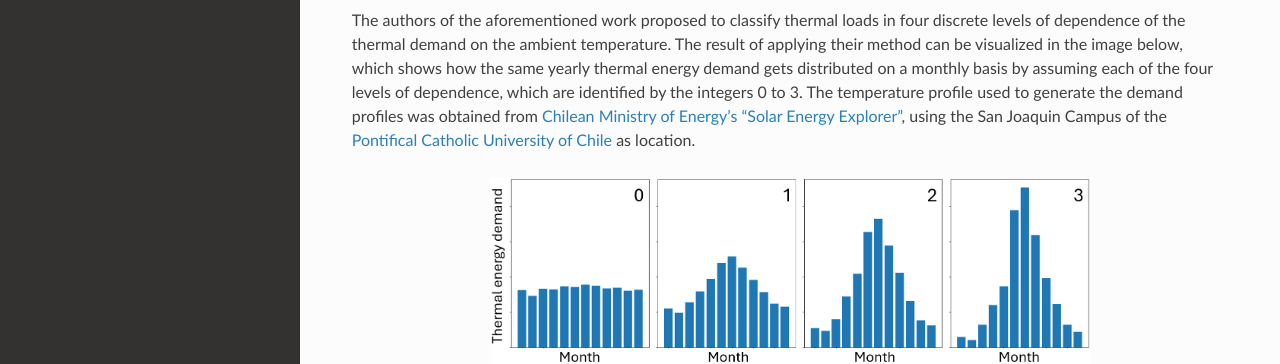
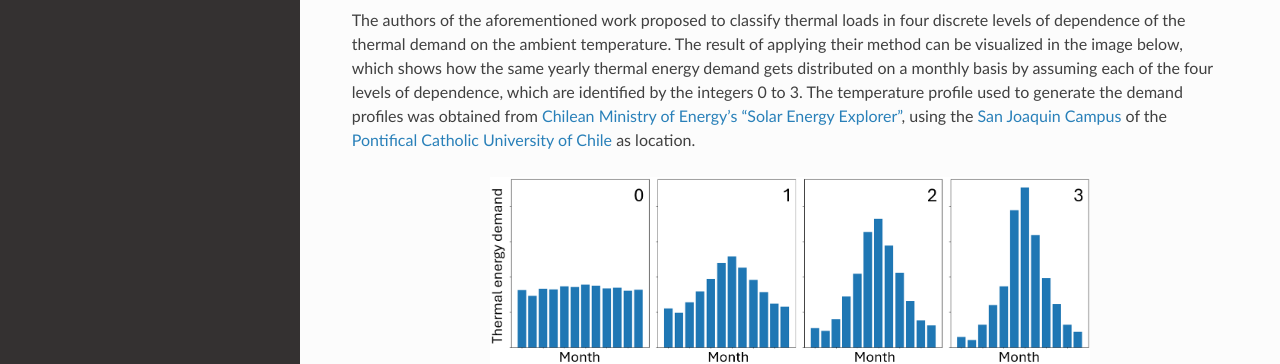
Before and after one commit to serc-chile/SERCpy, a Sphinx documentation site: the page built from docs/source/Tamb_dependence.rst, in a window 1280 px wide and 900 px high. Shown: the part 343-707 px from the top of the window. Built offline with Sphinx 7.4.7 and the Read the Docs theme 3.1.0, drawn with Linux system fonts in a browser that asks for light colours; pages that are not in the unit, such as notebooks, are missing from menus; part of the change alters nothing that is shown.

```diff
--- a/docs/source/Tamb_dependence.rst
+++ b/docs/source/Tamb_dependence.rst
@@ -6,7 +6,7 @@ An obvious example is the case of space heating, where the demand can be negligi
 
 One of the main features of **SERCpy's** DemandProfile class is that it is capable of modeling how thermal demand varies because of changes in ambient temperature. The method for this is based on the `paper presented by Jesper et al. (DOI: 10.1016/j.ecmx.2021.100085) <https://www.sciencedirect.com/science/article/pii/S2590174521000106>`_.
 
-The authors of the aforementioned work proposed to classify thermal loads in four discrete levels of dependence of the thermal demand on the ambient temperature. The result of applying their method can be visualized in the image below, which shows how the same yearly thermal energy demand gets distributed on a monthly basis by assuming each of the four levels of dependence, which are identified by the integers 0 to 3. The temperature profile used to generate the demand profiles was obtained from `Chilean Ministry of Energy's "Solar Energy Explorer" <https://solar.minenergia.cl/inicio>`_, using the San Joaquin Campus of the `Pontifical Catholic University of Chile <https://www.uc.cl/en>`_ as location.
+The authors of the aforementioned work proposed to classify thermal loads in four discrete levels of dependence of the thermal demand on the ambient temperature. The result of applying their method can be visualized in the image below, which shows how the same yearly thermal energy demand gets distributed on a monthly basis by assuming each of the four levels of dependence, which are identified by the integers 0 to 3. The temperature profile used to generate the demand profiles was obtained from `Chilean Ministry of Energy's "Solar Energy Explorer" <https://solar.minenergia.cl/inicio>`_, using the `San Joaquin Campus <https://www.uc.cl/en/about-uc/our-campuses/san-joaquin>`_ of the `Pontifical Catholic University of Chile <https://www.uc.cl/en>`_ as location.
 
 .. figure:: /images/Tamb_dependence_img.png
    :alt: Yearly thermal demand profiles assuming different levels of ambient temperature dependence
```
